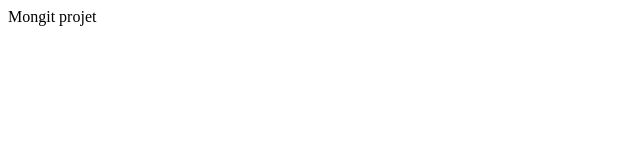
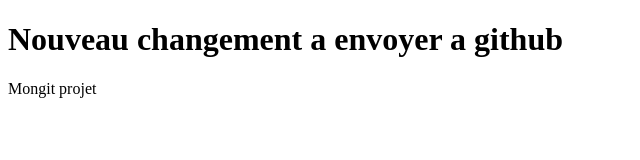
Before and after one commit to NicolasLOJO/Beweb, a website: page public_html/index.html in a window 1280 px wide. Shown: the whole page, without its empty margins (0-640 px from the left). Drawn offline with Linux system fonts and the light colour scheme.

Commit message:
New commit change

```diff
--- a/public_html/index.html
+++ b/public_html/index.html
@@ -11,6 +11,7 @@ and open the template in the editor.
         <meta name="viewport" content="width=device-width, initial-scale=1.0">
     </head>
     <body>
+        <h1>Nouveau changement a envoyer a github</h1>
         <div>Mongit projet</div>
     </body>
 </html>
```
